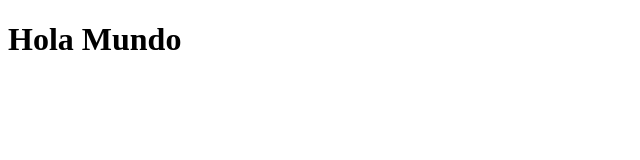
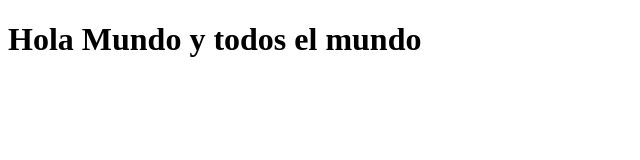
Before and after one commit to EmaRita110983/Ejercicio1-de-github, a plain HTML site: page index.html in a window 1280 px wide. Shown: the whole page, without its empty margins (0-640 px from the left). Drawn offline with Linux system fonts and the light colour scheme.

Commit message:
se modificó el h1 en html1

```diff
--- a/index.html
+++ b/index.html
@@ -7,7 +7,7 @@
 </head>
 <body>
 
-    <h1>Hola Mundo</h1>
+    <h1>Hola Mundo y todos el mundo</h1>
 
 </body>
 </html>
```
